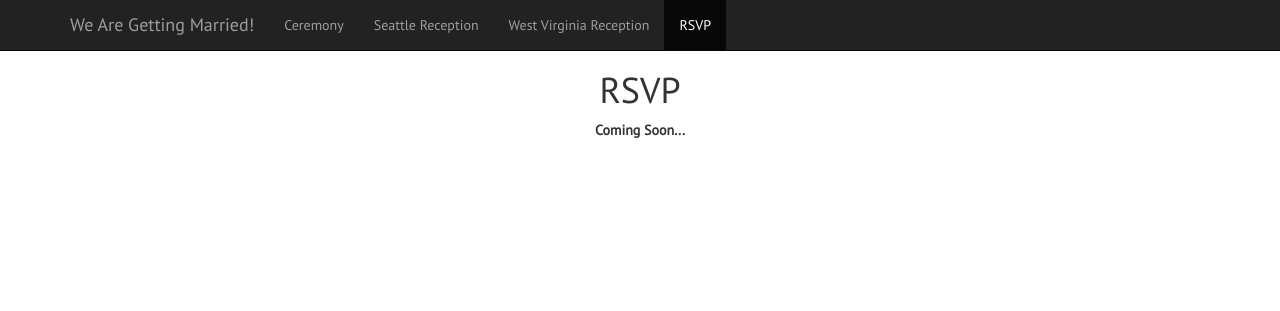
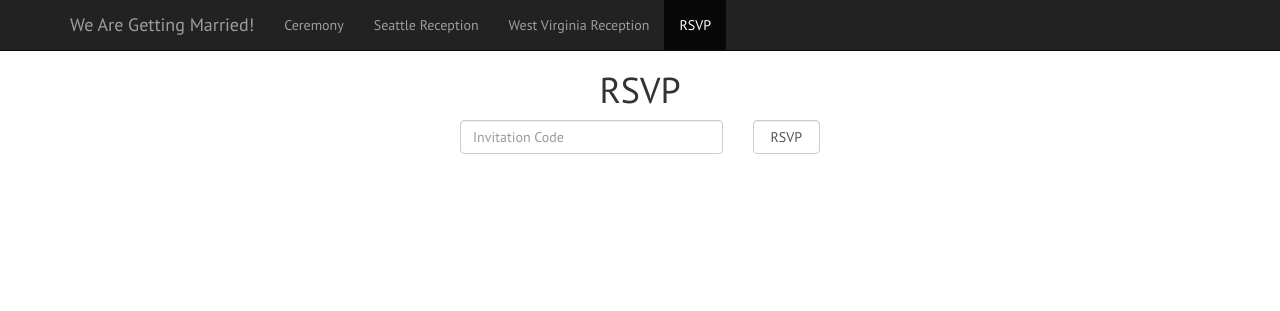
Before and after one commit to jsayles/wedding, a Django app: page /rsvp/ in a window 1280 px wide. Shown: the top 311 px of the page. Run offline with Django 3.2, Linux system fonts and the light colour scheme; some libraries are stand-ins or nearby versions.

```diff
--- a/wedding/settings.py
+++ b/wedding/settings.py
@@ -61,5 +61,7 @@ USE_I18N = True
 USE_L10N = True
 USE_TZ = True
 
+AUTH_PROFILE_MODULE = 'wedding.UserProfile'
+
 # Import the local settings file
 from local_settings import *
--- a/wedding/templates/rsvp.html
+++ b/wedding/templates/rsvp.html
@@ -2,5 +2,6 @@
 
 {% block content %}
 <h1>RSVP</h1>
+
 <strong>Coming Soon...</strong>
 {% endblock %}
--- /dev/null
+++ b/wedding/templates/rsvp_form.html
@@ -0,0 +1,24 @@
+{% extends "base.html" %}
+
+{% block content %}
+<h1>RSVP</h1>
+
+{% if messages %}
+<div class="messages">
+    {% for message in messages %}
+    <div class="alert alert-info">
+    	<div {% if message.tags %} class="{{ message.tags }}"{% endif %}>{{ message }}</div>
+	</div>
+    {% endfor %}
+</div>
+{% endif %}
+
+<form action="." method="POST">
+	<div class="row ui-widget">
+		<div class="col-sm-3 col-sm-offset-4"><input class="form-control" id="code" name="code" placeholder="Invitation Code"/></div>
+		<div class="col-sm-1"><input class="form-control" type="submit" value="RSVP"></div>
+	</div>
+	{% csrf_token %}
+</form>
+
+{% endblock %}
--- a/wedding/urls.py
+++ b/wedding/urls.py
@@ -7,5 +7,6 @@ urlpatterns = patterns('',
 	url(r'^wa_reception/', 'wedding.views.reception', name='reception'),
 	url(r'^wv_reception/', 'wedding.views.wv_reception', name='wv_reception'),
 	url(r'^rsvp/', 'wedding.views.rsvp', name='rsvp'),
+	url(r'^rsvp/(?P<code>[0-9a-z]+)/', 'wedding.views.rsvp', name='rsvp'),
 	url(r'^admin/', include(admin.site.urls)),
 )
--- a/wedding/views.py
+++ b/wedding/views.py
@@ -1,12 +1,16 @@
 from django.conf import settings
 from django.template import RequestContext, Template
 from django.contrib.auth.models import User
+from django.contrib import messages
+from django.contrib.auth.decorators import login_required, user_passes_test
 from django.core.urlresolvers import reverse
-from django.contrib.auth.decorators import login_required, user_passes_test
 from django.http import HttpResponse, HttpResponseRedirect, HttpResponseForbidden, Http404
 from django.shortcuts import render_to_response, get_object_or_404
 from django.contrib.admin.views.decorators import staff_member_required
 from django.utils import timezone
+import short_url
+
+from wedding.models import Invitation
 
 def home(request):
 	return render_to_response('home.html',{'nbar':'home'}, RequestContext(request))
@@ -20,5 +24,17 @@ def reception(request):
 def wv_reception(request):
 	return render_to_response('wv_reception.html',{'nbar':'wv_reception'}, RequestContext(request))
 
-def rsvp(request):
-	return render_to_response('rsvp.html',{'nbar':'rsvp'}, RequestContext(request))
+def rsvp(request, code=None):
+	invitation = None
+	if "code" in request.POST:
+		code = request.POST.get("code")
+	if code:
+		invitation_id = short_url.decode_url(code)
+		print invitation_id
+		invitation = Invitation.objects.filter(pk=invitation_id).first()
+		if not invitation:
+			messages.add_message(request, messages.ERROR, 'Invalid invitation code.')
+
+	if invitation:
+		return render_to_response('rsvp.html',{'nbar':'rsvp', 'invitation':invitatio}, RequestContext(request))
+	return render_to_response('rsvp_form.html',{'nbar':'rsvp'}, RequestContext(request))
```
Also changed, not shown: wedding/admin.py (added, +23 -0 lines), wedding/models.py (added, +25 -0 lines).
